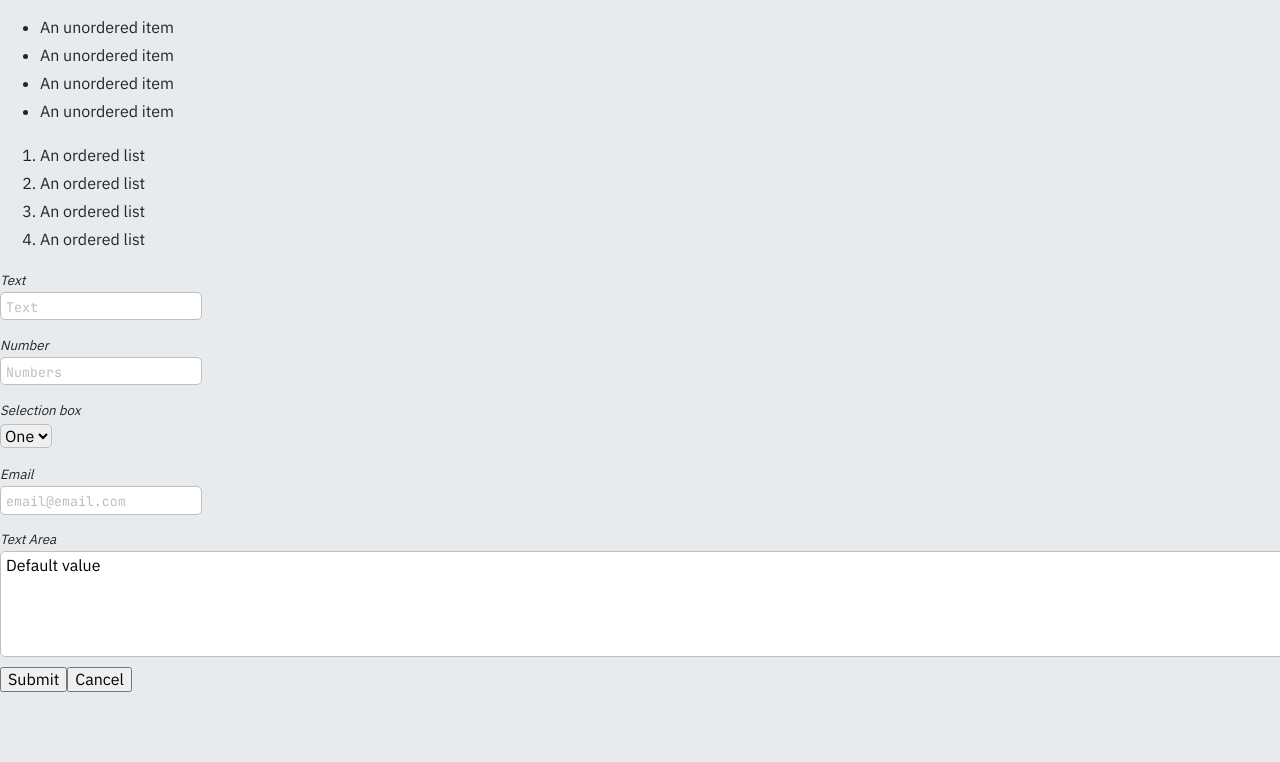
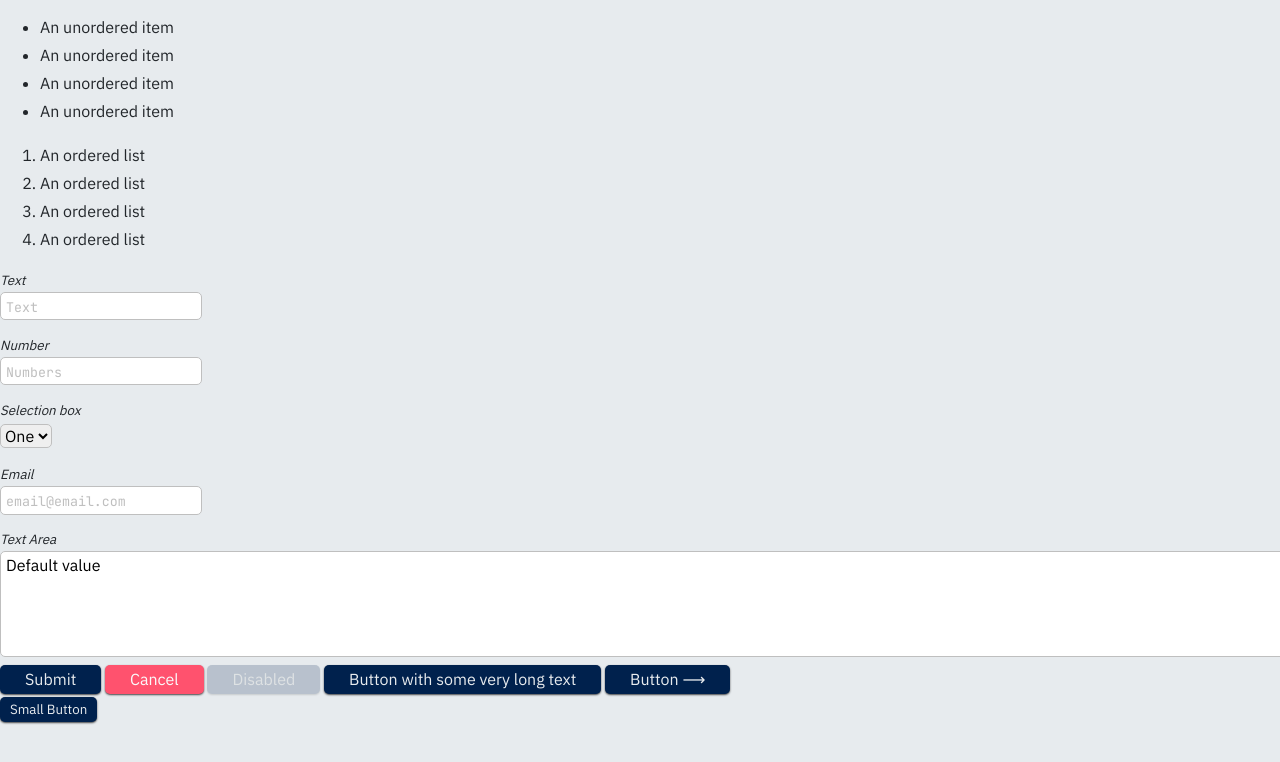
Before and after one commit to csdorman/LUT-ModernCSSDesignSystems, a website built with Parcel: page index.html in a window 1280 px wide. Shown: the part 1164-1926 px from the top of the page. Built offline with nearby package versions, Linux system fonts and the light colour scheme.

Commit message:
Button styling

```diff
--- a/css/style.css
+++ b/css/style.css
@@ -12,8 +12,11 @@
   --lightGrey: hsla(210, 18%, 92%, 1);
 
   /* Define color intentions */
+  --primary: var(--darkBlue);
+  --danger: var(--red);
   --background: var(--lightGrey);
-  --text-color: var(--black);
+  --textColor: var(--black);
+  --lightText: var(--lightGrey);
   --lineColor: var(--grey);
 
 
@@ -105,7 +108,7 @@ small, .text_small {
 
 body {
   background: var(--background);
-  color: var(--text-color);
+  color: var(--textColor);
 }
 
 label {
@@ -142,6 +145,40 @@ hr {
   border-top: var(--line);
 }
 
+button {
+  --buttonColor: var(--primary);
+  --buttonPadding: 5px 25px;
+  --buttonShadow: 0 1px 2px hsla(0, 0%, 0%, 0.7);
+  --buttonMargin: 5px;
+  appearance: none;
+  color: var(--lightText);
+  background-color: var(--buttonColor);
+  border: none;
+  border-radius: var(--borderRadius);
+  padding: var(--buttonPadding);
+  box-shadow: var(--buttonShadow);
+  margin: var(--buttonMargin);
+}
+
+button[disabled] {
+  opacity: 0.2;
+  color: var(--grey);
+}
+
+button:hover {
+
+}
+
+button.cancel {
+  background-color: var(--danger);
+  color: var(--white);
+}
+
+button.small {
+  font-size: var(--smallText);
+  padding: 5px 10px;
+}
+
 .dark {
   /* Easy to make a dark mode with this format */
   --background: var(--black);
--- a/index.html
+++ b/index.html
@@ -62,7 +62,13 @@
     <div><label for="email">Email</label><input id="email" type="email" placeholder="email@email.com"></div>
     <div><label for="textarea">Text Area</label>
       <textarea  id="textarea">Default value</textarea></div>
-    <button>Submit</button><button>Cancel</button>
+    <button>Submit</button>
+    <button class="cancel">Cancel</button>
+    <button disabled="">Disabled</button>
+    <button>Button with some very long text</button>
+    <button>Button &xrarr;</button>
+    <br />
+    <button class="small">Small Button</button>
   </form>
 
   <script src="js/vendor/modernizr-3.11.2.min.js"></script>
```
